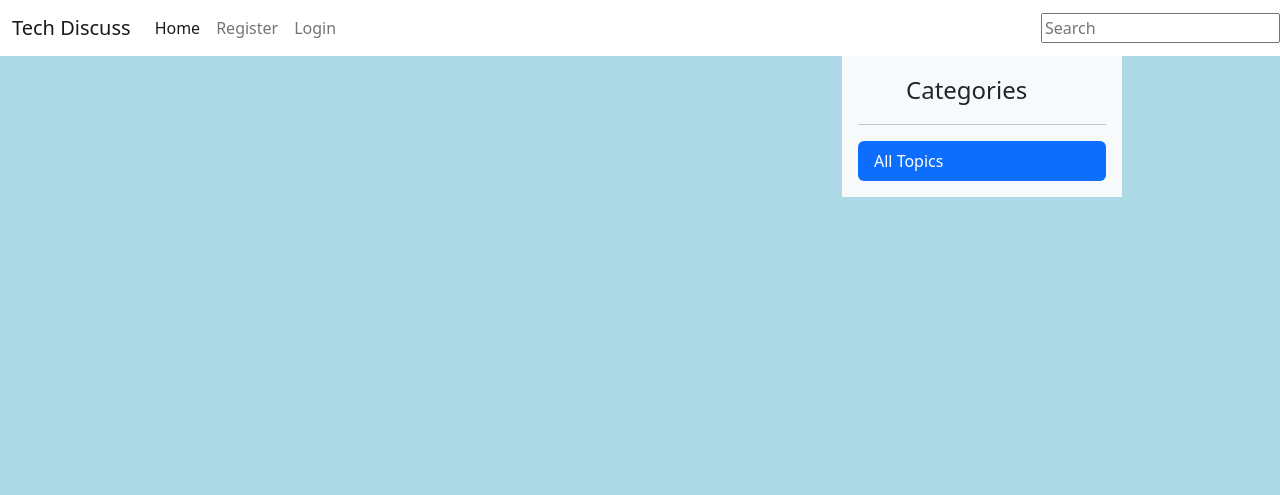
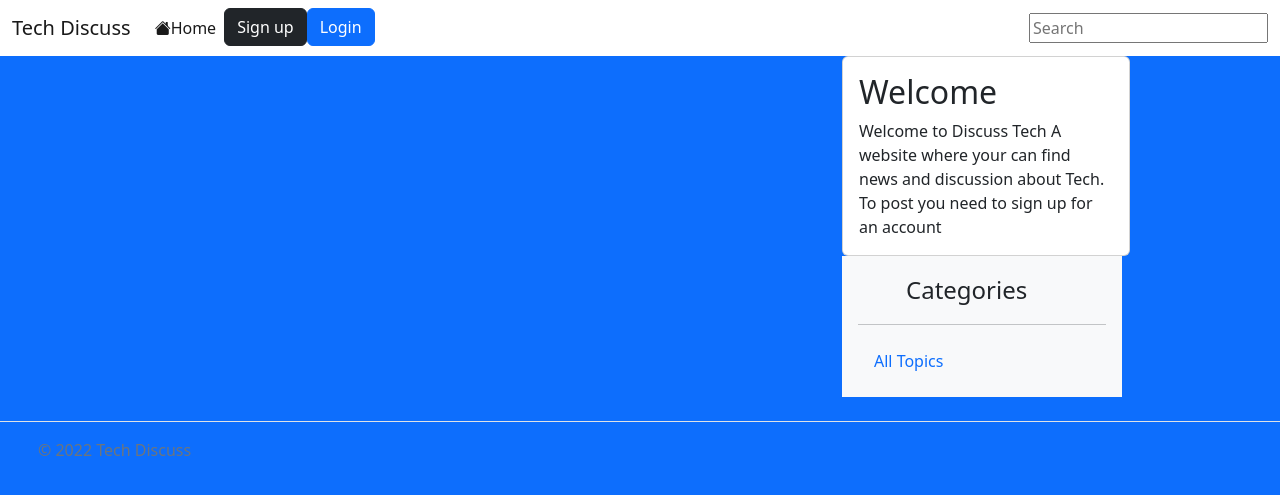
Before and after one commit to Awoyalejohn/Newsit, a Django app: page / in a window 1280 px wide. Shown: the top 495 px of the page. Run offline with Django 4.2, Linux system fonts and the light colour scheme; data that the repository does not hold is empty.

Commit message:
Add some styling to the colours, buttons, and layout

```diff
--- a/news/models.py
+++ b/news/models.py
@@ -18,9 +18,9 @@ class Post(models.Model):
     slug = AutoSlugField(populate_from='title')
     author = models.ForeignKey(User, on_delete=models.CASCADE, related_name='post_author_set')
     topic = models.ForeignKey(Topic, on_delete=models.CASCADE, related_name='post_topic_set')
-    last_updated = models.DateField(auto_now=True)
+    last_updated = models.DateTimeField(auto_now=True)
     content = models.TextField()
-    created_on = models.DateField(auto_now_add=True)
+    created_on = models.DateTimeField(auto_now_add=True)
     upvotes = models.ManyToManyField(User, related_name='post_upvotes_set', blank=True)
 
     class Meta:
@@ -39,7 +39,7 @@ class Comment(models.Model):
     post = models.ForeignKey(Post, on_delete=models.CASCADE, related_name='comment_post_set')
     user = models.ForeignKey(User, on_delete=models.CASCADE, related_name='comment_user_set')
     body = models.TextField()
-    created_on = models.DateField(auto_now_add=True)
+    created_on = models.DateTimeField(auto_now_add=True)
 
     class Meta:
         ordering = ['-created_on']
--- a/static/css/style.css
+++ b/static/css/style.css
@@ -1,3 +1,3 @@
 body {
-    background-color: lightblue;
+    background-color: #0D6EFD;
 }
--- a/templates/base.html
+++ b/templates/base.html
@@ -25,32 +25,34 @@
             <div class="collapse navbar-collapse" id="navbarText">
                 <ul class="navbar-nav me-auto mb-2 mb-lg-0">
                     <li class="nav-item">
-                        <a class="nav-link active" aria-current="page" href="{% url 'home' %}">Home</a>
+                        <a class="nav-link active" aria-current="page" href="{% url 'home' %}"><i class="bi bi-house-fill"></i>Home</a>
                     </li>
                     {% if user.is_authenticated %}
                     <li class="nav-item">
-                      <a class="nav-link" href="{% url 'profile' request.user.id %}">Profile</a>
+                      <a class="nav-link active" href="{% url 'profile' request.user.id %}"><i class="bi bi-person-circle"></i>Profile</a>
                   </li>
                     <li class="nav-item">
-                        <a class="nav-link" href="{% url 'account_logout' %}">Logout</a>
+                        <a class="btn btn-dark" href="{% url 'account_logout' %}">Logout</a>
                     </li>
                     {% else %}
                     <li class="nav-item">
-                        <a class="nav-link" href="{% url 'account_signup' %}">Register</a>
+                        <a class="btn btn-dark" href="{% url 'account_signup' %}">Sign up</a>
                     </li>
                     <li class="nav-item">
-                        <a class="nav-link" href="{% url 'account_login' %}">Login</a>
+                        <a class="btn btn-primary" href="{% url 'account_login' %}">Login</a>
                     </li>
                     {% endif %}
                 </ul>
 
+                <form method="GET" action="{% url 'home' %}">
+                  <input type="text" name="q" placeholder="Search">
+                </form>
+              </nav>
+
             </div>
         </div>
 
-        <form method="GET" action="{% url 'home' %}">
-          <input type="text" name="q" placeholder="Search">
-        </form>
-      </nav>
+
 
       <div class="container">
         <div class="row">
@@ -74,8 +76,15 @@
       {% endblock content %}
     </main>
 
-    <!-- Footer -->
-    <footer></footer>
+    <!-- Bootstrap Footer -->
+    <footer class="d-flex flex-wrap justify-content-between align-items-center py-3 my-4 border-top">
+      <div class="col-md-4 d-flex align-items-center">
+        <a href="/" class="mb-3 me-2 mb-md-0 text-muted text-decoration-none lh-1">
+          <svg class="bi" width="30" height="24"><use xlink:href="#bootstrap"/></svg>
+        </a>
+        <span class="mb-3 mb-md-0 text-muted">&copy; 2022 Tech Discuss</span>
+      </div>
+    </footer>
 
 
     <script src="https://cdn.jsdelivr.net/npm/bootstrap@5.2.0-beta1/dist/js/bootstrap.bundle.min.js" integrity="sha384-pprn3073KE6tl6bjs2QrFaJGz5/SUsLqktiwsUTF55Jfv3qYSDhgCecCxMW52nD2" crossorigin="anonymous"></script>
--- a/templates/index.html
+++ b/templates/index.html
@@ -15,7 +15,7 @@
   <div class="col-8">
       <!-- Post list items -->
 {% for post in posts %}
-<div class="card" style="width: 30rem;">
+<div class="card">
     <div class="card-body">
       <h6 class="card-subtitle mb-2 text-muted"><strong>{{post.topic}}</strong> Posted by <a href="{% url 'profile' post.author.id %}">{{ post.author }}</a> {{ post.created_on }}</h6>
       <a href="{% url 'post_detail' post.slug %}" class="post-link">
@@ -26,7 +26,7 @@
       <p><i class="bi bi-chat-left"></i> Comments</p>
 
       {% if request.user == post.author %}
-      <a href="{% url 'post_update' post.slug %}" class="btn btn-light">Edit</a>
+      <a href="{% url 'post_update' post.slug %}" class="btn btn-primary">Edit</a>
       <a href="{% url 'post_delete' post.slug %}" class="btn btn-dark">Delete</a>
       {% endif %}
     </div>
@@ -36,7 +36,19 @@
   </div>
 
   <div class="col-4">
-     <!-- list topics -->
+    {% if not request.user.is_authenticated %}
+    <!-- Welcome message for new users -->
+    <div class="card" style="width: 18rem;">
+      <div class="card-body">
+        <h2 class="card-title">Welcome</h2>
+        <p class="card-text">Welcome to Discuss Tech A website where your can find news and discussion about Tech.
+          To post you need to sign up for an account
+        </p>
+      </div>
+    </div>
+    {% endif %}
+
+     <!-- list topic Categories -->
     <div class="d-flex flex-column flex-shrink-0 p-3 bg-light" style="width: 280px;">
       <a href="/" class="d-flex align-items-center mb-3 mb-md-0 me-md-auto link-dark text-decoration-none">
         <svg class="bi pe-none me-2" width="40" height="32"><use xlink:href="#bootstrap"/></svg>
@@ -45,13 +57,13 @@
       <hr>
       <ul class="nav nav-pills flex-column mb-auto">
         <li class="nav-item">
-          <a href="{% url 'home' %}" class="nav-link active" aria-current="page">All Topics</a>
+          <a href="{% url 'home' %}" class="nav-link" aria-current="page">All Topics</a>
         </li>
 
 
         {% for topic in topics %}
         <li class="nav-item">
-          <a href="{% url 'home'  %}?q={{topic.name}}" class="nav-link active" aria-current="page">{{ topic.name }}</a>
+          <a href="{% url 'home'  %}?q={{topic.name}}" class="nav-link" aria-current="page">{{ topic.name }}</a>
         </li>
         {% endfor %}
 
--- a/templates/post_delete.html
+++ b/templates/post_delete.html
@@ -6,7 +6,7 @@
   {% csrf_token %}
   <p>Are you sure you want to delete {{ post.title }}?</p>
   <a href="{{ request.META.HTTP_REFERER }}">Go Back</a>
-  <input type="submit" value="Cofirm">
+  <input type="submit" value="Cofirm" class="btn btn-dark">
 
 </form>
 
--- a/templates/post_update.html
+++ b/templates/post_update.html
@@ -5,7 +5,7 @@
 <form method="POST" action=".">
   {% csrf_token %}
   {{ form.as_p }}
-  <input type="submit" value="Post">
+  <input type="submit" value="Post" class="btn btn-dark">
 
 </form>
 
```
Also changed, not shown: templates/post_create.html (+27 -2 lines), templates/post_detail.html (+54 -4 lines), templates/profile.html (+5 -3 lines).
